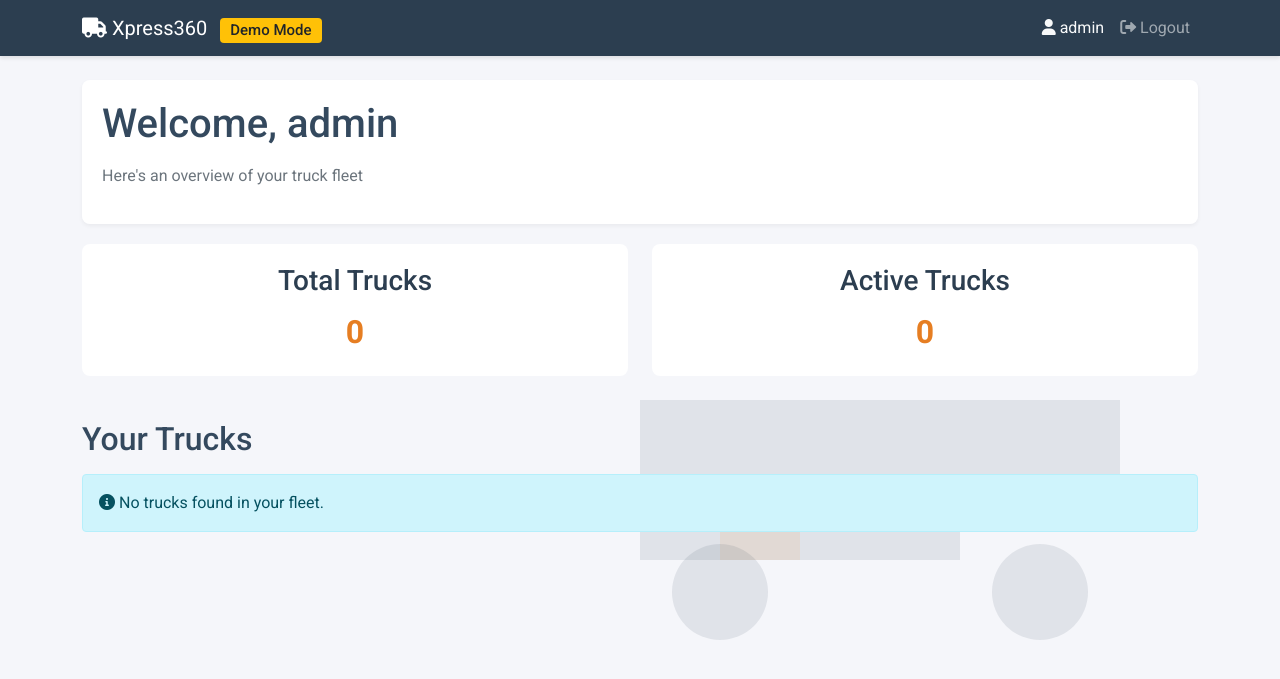
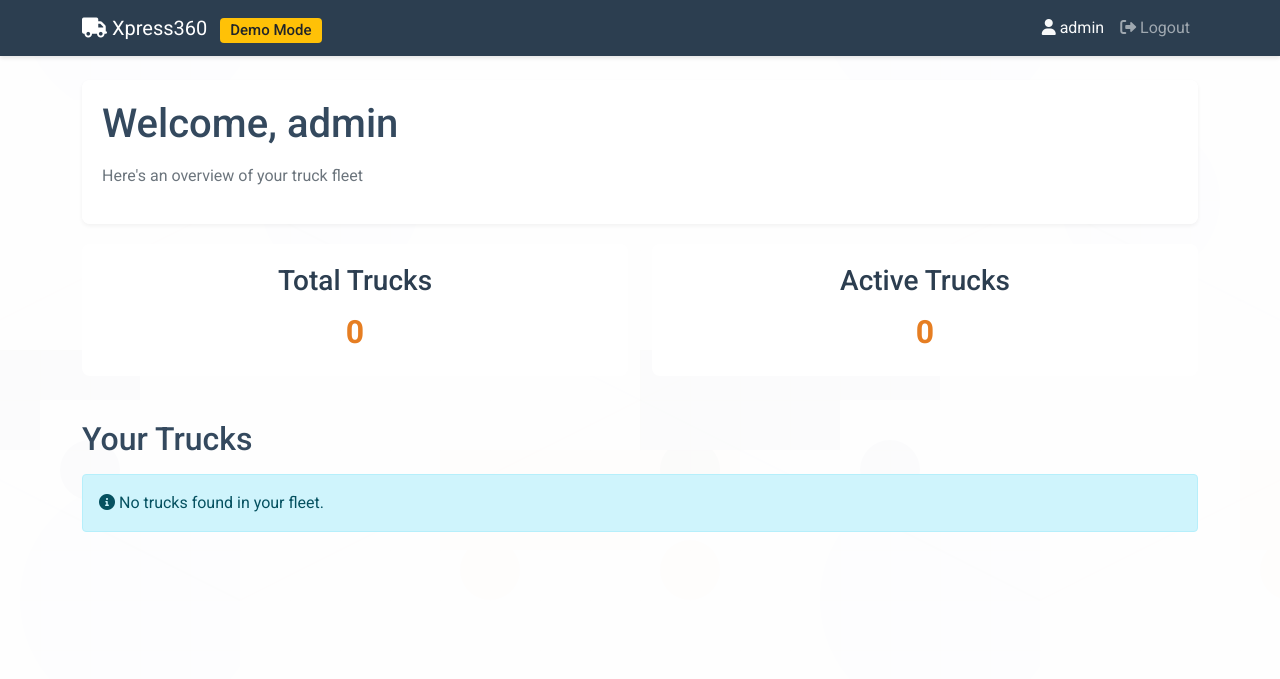
Before and after one commit to Swado/fleetpro, a Flask app: page /dashboard in a window 1280 px wide. Shown: the top 679 px of the page. Run offline with Flask 3, Linux system fonts and the light colour scheme; a user stored in the database is signed in; some libraries are stand-ins or nearby versions.

Commit message:
Agent query: Is the background image visible and does it look professional with good content readability?
Update background image to repeating pattern with semi-transparent overlay and improved SVG.

Screenshot: https://storage.googleapis.com/screenshot-production-us-central1/163f1aae-c9f4-46af-b926-0bb8c021fb6c/aa9ff088-142a-4e5e-b4ae-b8e9f430e96f.jpg

```diff
--- a/static/css/styles.css
+++ b/static/css/styles.css
@@ -10,10 +10,22 @@ body {
     background-color: var(--bg-color);
     color: var(--text-color);
     background-image: url('../images/truck-bg.svg');
-    background-repeat: no-repeat;
+    background-repeat: repeat;
     background-position: center;
-    background-size: cover;
+    background-size: 800px;
     background-attachment: fixed;
+    position: relative;
+}
+
+body::before {
+    content: '';
+    position: fixed;
+    top: 0;
+    left: 0;
+    width: 100%;
+    height: 100%;
+    background-color: rgba(255, 255, 255, 0.9);
+    z-index: -1;
 }
 
 .navbar {
@@ -244,7 +256,6 @@ body {
     color: white;
 }
 
-/* New styles from edited snippet */
 .trip-card {
     padding: 20px;
     box-shadow: 0 2px 4px rgba(0,0,0,0.05);
@@ -288,7 +299,6 @@ body {
     margin-bottom: 8px;
 }
 
-/* Performance Chart Styles */
 .performance-chart-container {
     background-color: rgba(255, 255, 255, 0.95);
     border-radius: 8px;
@@ -324,7 +334,6 @@ body {
     margin-right: 8px;
 }
 
-/* AI Assistant Styles */
 .ai-assistant-container {
     max-width: 1200px;
     margin: 0 auto;
```
Also changed, not shown: static/images/truck-bg.svg.
